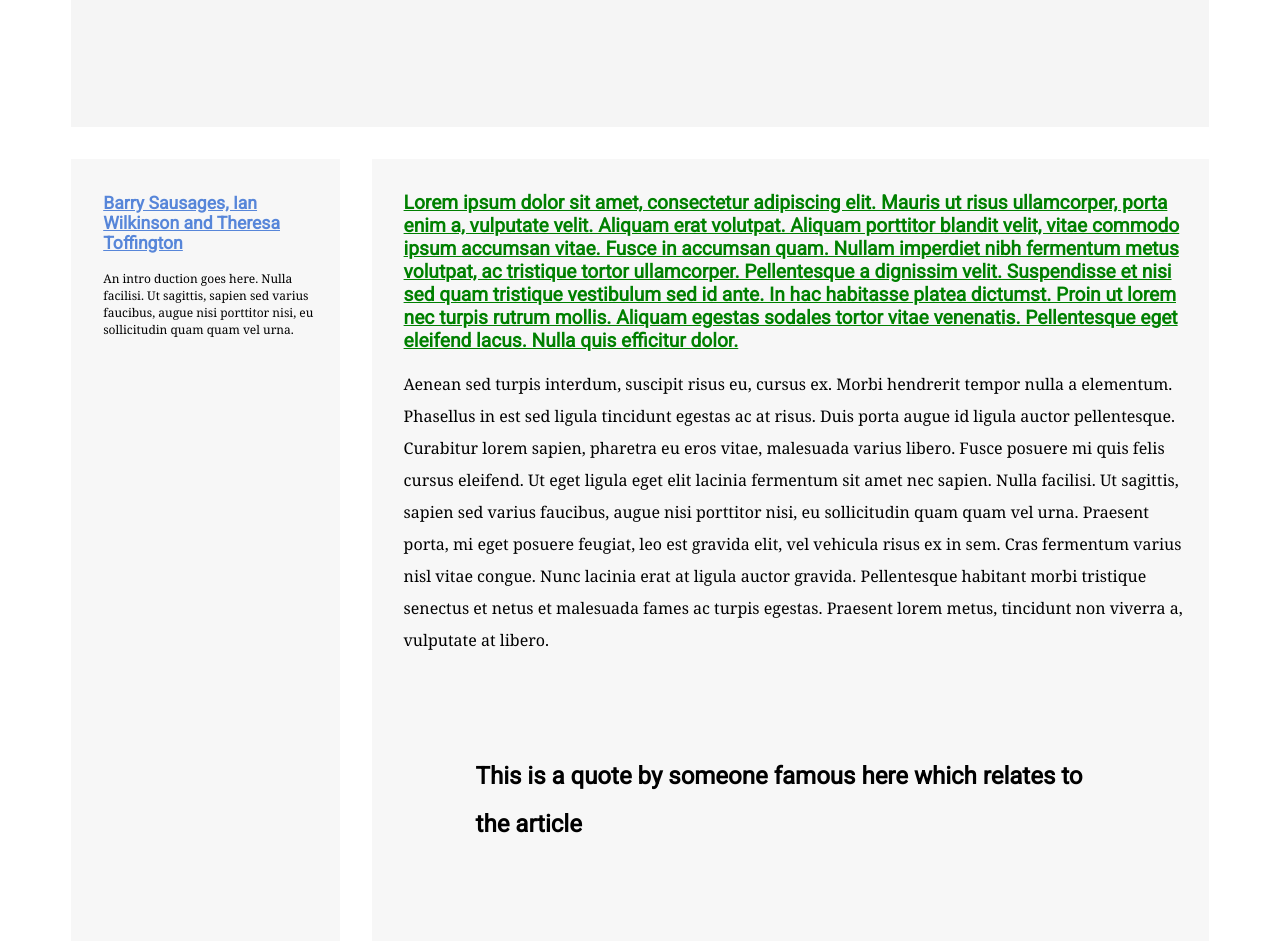
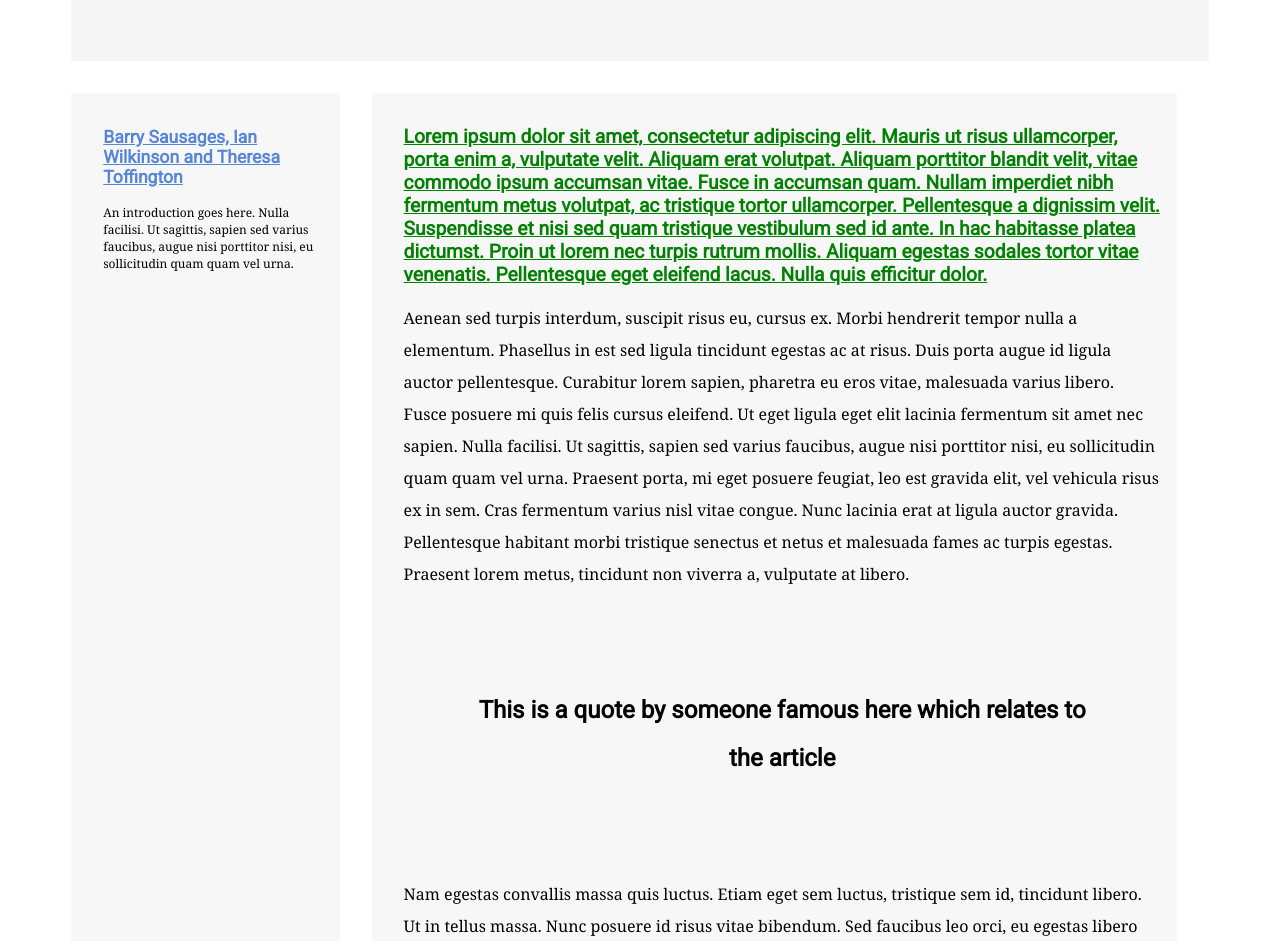
Before and after one commit to edclews/Grid-CSS-01, a plain HTML site: page index.html in a window 1280 px wide. Shown: the part 81-1022 px from the top of the page. Drawn offline with Linux system fonts and the light colour scheme.

Commit message:
Changes with media querys

```diff
--- a/index.html
+++ b/index.html
@@ -14,7 +14,7 @@
 
 	<aside>
 		<h3>Barry Sausages, Ian Wilkinson and Theresa Toffington</h3>
-		<p>An intro duction goes here. Nulla facilisi. Ut sagittis, sapien sed varius faucibus, augue nisi porttitor nisi, eu sollicitudin quam quam vel urna.</p>
+		<p>An introduction goes here. Nulla facilisi. Ut sagittis, sapien sed varius faucibus, augue nisi porttitor nisi, eu sollicitudin quam quam vel urna.</p>
 
 
 	</aside>
--- a/style.css
+++ b/style.css
@@ -8,11 +8,15 @@
   	width: 90%;
   	max-width: 1600px;
 	display: grid;
-  grid-template-columns: 1fr 3fr;
-  grid-template-rows: 200px;
+	grid-template-columns: [content-start] 1fr [content-end];
+	grid-template-rows: auto [content-start] auto [content-end];
 	grid-gap: 2em;
 }
 
+@media (min-width: 640px) {
+	.grid {
+		grid-template-columns: 1fr [content-start] 3fr [content-end];
+	}
 
 	header {
 	grid-column: 1/4;
@@ -27,8 +31,8 @@ aside {
 	}
 
 	article {
-	grid-column:2/4;
-	grid-row:2;
+	grid-column: content-start;
+	grid-row: content-start;
 	background-color: #f7f7f7;
 	padding:1em 1em 2em 2em;
 	}
@@ -38,16 +42,48 @@ footer {
 	grid-row: 3;
 	background-color: #f6f6f6;
 	min-height: 100px;
-
-}
-
-@media (min-width: 640px;) {
-	.grid {
-		grid-template-columns:1fr;
 	}
 }
 
+
 /* fonts */
+
+@media (min-width: 640px) {
+
+header h1 {
+	font-family:'Roboto', sans-serif;
+	color: #00e;
+	margin: 1em;
+    font-size: 1em;
+}
+
+aside h3 {font-family:'Roboto', sans-serif;
+		font-size: 1.1em;
+		color: #5786D9;
+		text-decoration: underline;}
+
+aside p {font-family: 'Noto Serif', serif;
+		 color: #000;
+		 font-size: 12px;}
+
+article p {font-family: 'Noto Serif', serif;
+			line-height: 2em;}
+
+article h2 {font-family: 'Roboto', sans-serif;
+			color: green;
+			text-decoration: underline;
+			font-size: 1.2em;
+		}
+
+.quote {
+	font-family:'Roboto', sans-serif;
+	font-size: 1.5em;
+	font-weight: 600;
+	padding:3em;
+	text-align: center;
+}
+
+}
 
 header h1 {
 	font-family:'Roboto', sans-serif;
@@ -79,6 +115,7 @@ article h2 {font-family: 'Roboto', sans-serif;
 	font-size: 1.5em;
 	font-weight: 600;
 	padding:3em;
+	text-align: center;
 }
 
 h1 h2 h3 h4 {font-family: 'Roboto', sans-serif;}
```
Lines whose indentation alone changed are shown as unchanged.
